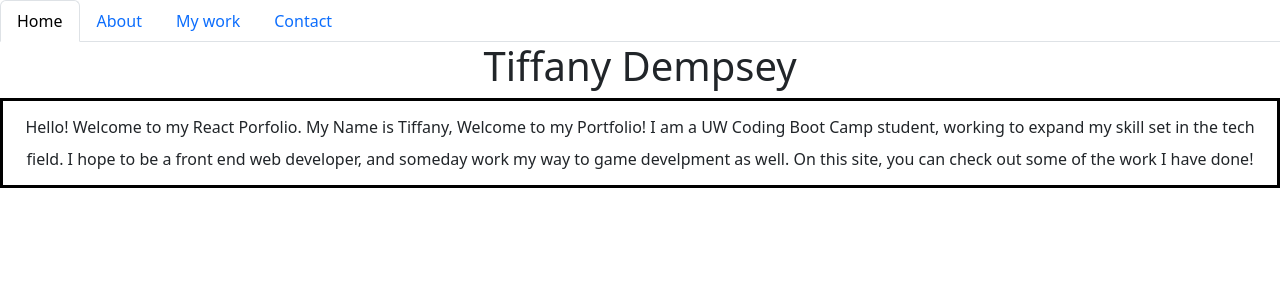
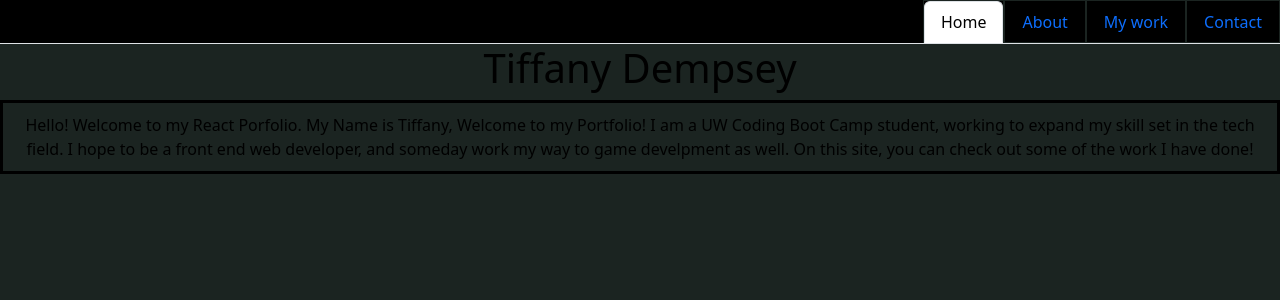
Before and after one commit to Tiffany7809/React_Portfolio, a React (Create React App) app: page / in a window 1280 px wide. Shown: the top 300 px of the page. Built offline with nearby package versions, Linux system fonts and the light colour scheme.

Commit message:
CSS styling

```diff
--- a/src/Projects.js
+++ b/src/Projects.js
@@ -1,6 +1,6 @@
 import React from "react";
 import Card from "./components/Card";
-import Img from "./TranslationApp.jpg"
+import TranslationAppImg from "../src/images/TranslationApp.jpg"
 
 const projects = [
   {
@@ -10,7 +10,7 @@ const projects = [
             to translate words and phrases quickly on the go.`,
     deployedLink: "https://levisgaragegroupinc.github.io/translation_app/",
     id: 1,
-    img: {Img},
+    img: {TranslationAppImg},
     github: "https://github.com/levisgaragegroupinc/translation_app",
   },
   {
--- a/src/components/pages/AboutMe.js
+++ b/src/components/pages/AboutMe.js
@@ -9,14 +9,6 @@ const style = {
   },
   h1: {
     textAlign: "center",
-  },
-  p: {
-    textAlign: "Center",
-    borderColor: "black",
-    borderWidth: "3px",
-    borderStyle: "solid",
-    padding: "10px",
-    lineHeight: 2,
   },
   img: {
     width: "150px",
--- a/src/components/pages/Contact.js
+++ b/src/components/pages/Contact.js
@@ -1,59 +1,49 @@
-import React from 'react';
+import React from "react";
 const style = {
   ul: {
-        listStyle: 'none',
+    listStyle: "none",
   },
   h1: {
-        textAlign: 'center',
-    },
-    p: {
-        textAlign: 'Center',
-        borderColor: "black",
-        borderWidth: "3px",
-        borderStyle: "solid",
-        padding: "10px",
-        lineHeight: 2
+    textAlign: "center",
   },
 };
 
-
 const contactInfo = {
-    email: 'tiffany.dempsey2000@gmail.com',
-    phone: '206-280-9723',
-    linkedin: 'Tiffany Dempsey',
-    github: 'Tiffany7809'
-}
+  email: "tiffany.dempsey2000@gmail.com",
+  phone: "206-280-9723",
+  linkedin: "Tiffany Dempsey",
+  github: "Tiffany7809",
+};
 
 export default function Contact() {
-
   return (
-    <div>
+    <div styl ={style.div}>
       <h1 style={style.h1}>Contact Me</h1>
-      <p style = {style.p}>
+      <p style={style.p}>
         <ul style={style.ul}>
-            <li idName='email'>
+          <li idName="email">
             E-mail:
             <a href="mailto:tiffany.dempsey2000@gmail.com">
               {contactInfo.email}
             </a>
           </li>
-            <li idName='phone'>
-                Phone: {contactInfo.phone}
-            </li>
-            <li idName='linkedin'>
+          <li idName="phone">Phone: {contactInfo.phone}</li>
+          <li idName="linkedin">
             LinkedIn:
-                <a href = "https://www.linkedin.com/in/tiffany-d-00a37777/" target ="none">
+            <a
+              href="https://www.linkedin.com/in/tiffany-d-00a37777/"
+              target="none"
+            >
               {contactInfo.linkedin}
             </a>
           </li>
-            <li idName='github'>
+          <li idName="github">
             GitHub:
-                <a href ="https://github.com/Tiffany7809"target ="none">
+            <a href="https://github.com/Tiffany7809" target="none">
               {contactInfo.github}
             </a>
           </li>
         </ul>
-
       </p>
     </div>
   );
--- a/src/components/pages/Home.js
+++ b/src/components/pages/Home.js
@@ -1,22 +1,8 @@
 import React from "react";
 
 const style = {
-  div: {
-    display: "flex",
-    justifyContent: "center",
-    alignItems: "center",
-    flexDirection: "column",
-  },
   h1: {
     textAlign: "center",
-  },
-  p: {
-    textAlign: "Center",
-    borderColor: "black",
-    borderWidth: "3px",
-    borderStyle: "solid",
-    padding: "10px",
-    lineHeight: 2,
   },
 };
 
--- a/src/components/pages/MyWork.js
+++ b/src/components/pages/MyWork.js
@@ -2,14 +2,9 @@ import React from "react";
 import Project from "../../Projects";
 
 const style = {
-  div: {
-    display: "flex",
-    justifyContent: "center",
-    alignItems: "center",
-    flexDirection: "column",
-  },
   h1: {
     textAlign: "center",
+    color:"black"
   },
 };
 
--- a/src/styles/HeaderNav.css
+++ b/src/styles/HeaderNav.css
@@ -0,0 +1,25 @@
+* {
+    background-color: rgb(27, 36, 33);
+}
+.nav {
+    background-color: rgb(0, 0, 0);
+    align-items: center;
+    justify-content: flex-end;
+    font-size: 1rem;
+}
+.nav-item {
+    background-color: rgb(0, 0, 0);
+    border: 1px solid rgb(27, 36, 33)
+}
+
+div {
+    color: black;
+}
+
+p {
+    text-align: Center;
+    border: 3px solid rgb(0, 0, 0);
+    padding: 10px;
+    line-height: 1.5rem;
+
+  };
```
Also changed, not shown: src/images/TranslationApp.jpg (renamed from src/TranslationApp.jpg). Lines whose indentation alone changed are shown as unchanged.
